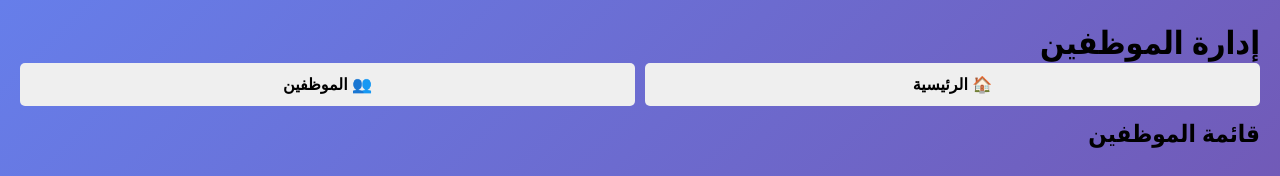
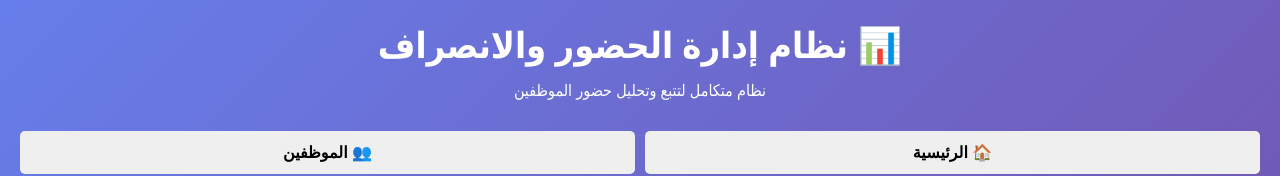
Before and after one commit to muhammadgmalezzat/HR-Attendance-System, a plain HTML site: page frontend/users.html in a window 1280 px wide. Shown: the top 176 px of the page. Drawn offline with Linux system fonts and the light colour scheme; no server answers.

Commit message:
design update

```diff
--- a/frontend/users.html
+++ b/frontend/users.html
@@ -179,7 +179,10 @@
   <body>
     <div class="container">
       <header>
-        <h1>إدارة الموظفين</h1>
+        <div class="header">
+        <h1>📊 نظام إدارة الحضور والانصراف</h1>
+        <p>نظام متكامل لتتبع وتحليل حضور الموظفين</p>
+      </div>
         <div style="display: flex; gap: 10px">
           <button onclick="window.location.href='index.html'">
             🏠 الرئيسية
```
Also changed, not shown: frontend/index.html (+1 -1 lines), frontend/user-details.html (+4 -0 lines).
